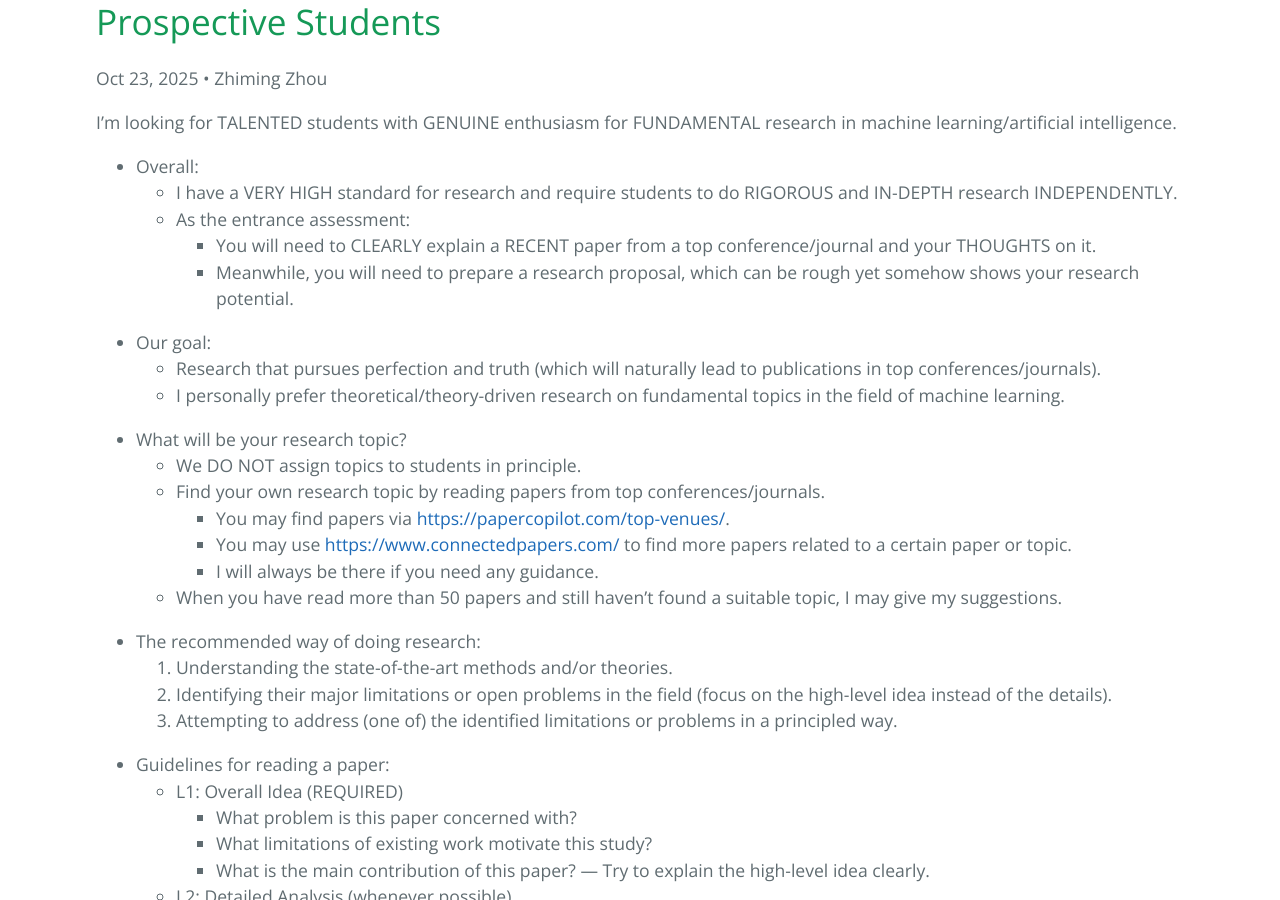
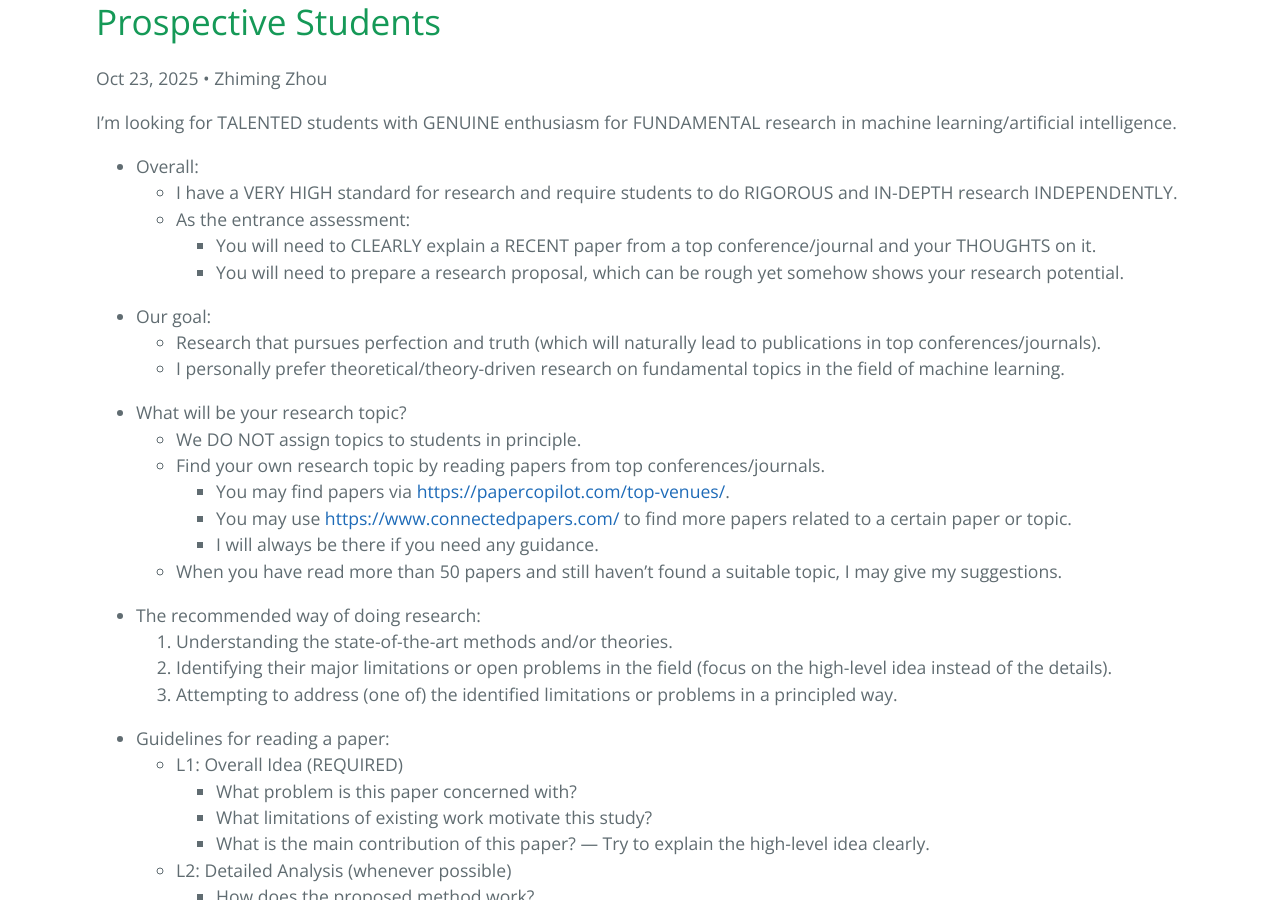
Before and after one commit to ZhimingZhou/zhimingzhou.github.io, a Jekyll site: the page built from _posts/2020-12-09-Prospective-Students.md, in a window 1280 px wide and 900 px high, scrolled down 309 px. Built offline with Jekyll 4.4.1, drawn with Linux system fonts in a browser that asks for light colours.

Commit message:
Update 2020-12-09-Prospective-Students.md

```diff
--- a/_posts/2020-12-09-Prospective-Students.md
+++ b/_posts/2020-12-09-Prospective-Students.md
@@ -14,7 +14,7 @@ I’m looking for TALENTED students with GENUINE enthusiasm for FUNDAMENTAL rese
 	- I have a VERY HIGH standard for research and require students to do RIGOROUS and IN-DEPTH research INDEPENDENTLY.
 	- As the entrance assessment:
 		- You will need to CLEARLY explain a RECENT paper from a top conference/journal and your THOUGHTS on it.
-		- Meanwhile, you will need to prepare a research proposal, which can be rough yet somehow shows your research potential.
+		- You will need to prepare a research proposal, which can be rough yet somehow shows your research potential.
 
 <!--  -->
 - Our goal:
```
